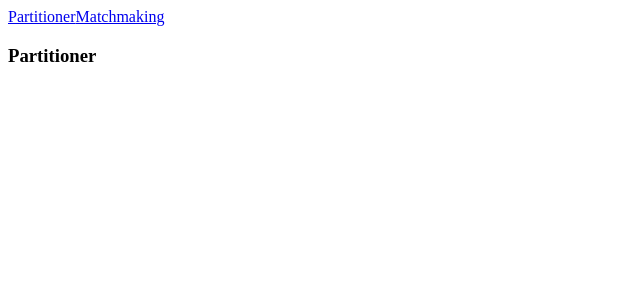
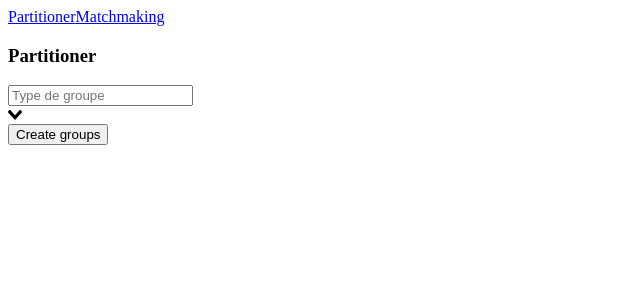
Before and after one commit to S6infoTinderRoulette/Frontend, a Vue app: page / in a window 1280 px wide. Shown: the top 300 px of the page, without its empty margins (0-640 px from the left). Built offline with nearby package versions, Linux system fonts and the light colour scheme.

Commit message:
Added a dropdown for the partitioner for the group types.

```diff
--- a/package.json
+++ b/package.json
@@ -12,7 +12,8 @@
   },
   "dependencies": {
     "vue": "^2.5.2",
-    "vue-router": "^3.0.1"
+    "vue-router": "^3.0.1",
+    "vue-select": "^2.5.1"
   },
   "devDependencies": {
     "autoprefixer": "^7.1.2",
--- a/src/components/Matchmaking.vue
+++ b/src/components/Matchmaking.vue
@@ -4,7 +4,7 @@
 
 <script>
 export default {
-  name: 'HelloWorld',
+  name: 'Matchmaking',
   data () {
     return {
       msg: 'Welcome to Your Vue.js App'
--- a/src/components/Partitioner.vue
+++ b/src/components/Partitioner.vue
@@ -1,13 +1,35 @@
 <template>
-  <h3>Partitioner</h3>
+  <div>
+    <h3>Partitioner</h3>
+    <v-select class="select" v-model="selectedGroupType" label="name" :options="groupTypes" placeholder="Type de groupe">
+
+    </v-select>
+    <button @click="createGroups">Create groups</button>
+  </div>
 </template>
 
 <script>
+import vSelect from 'vue-select'
 export default {
-  name: 'HelloWorld',
+  name: 'Partitioner',
+  components: {
+    vSelect
+  },
   data () {
     return {
-      msg: 'Welcome to Your Vue.js App'
+      selectedGroupType: null,
+      groupTypes: [
+        { id: 2, name: 'Tutorat' },
+        { id: 3, name: 'Procédural' },
+        { id: 4, name: 'Projet' }
+      ]
+    }
+  },
+  methods: {
+    createGroups() {
+      if (this.selectedGroupType != null) {
+        alert(`Groupes de ${this.selectedGroupType.name} créés.`)
+      }
     }
   }
 }
```
Also changed, not shown: 1 other file (tests, documents, lock files or other folders).
